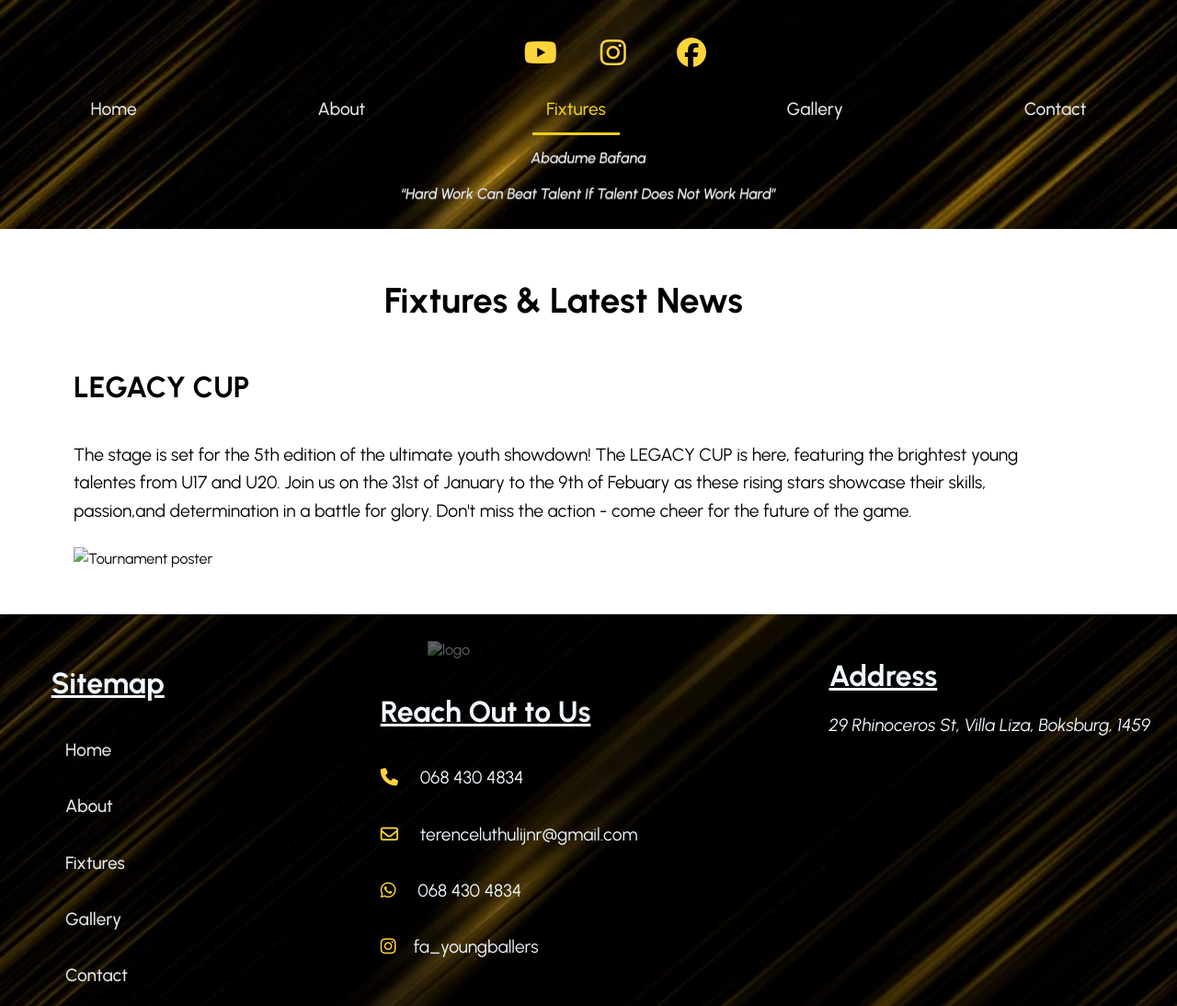
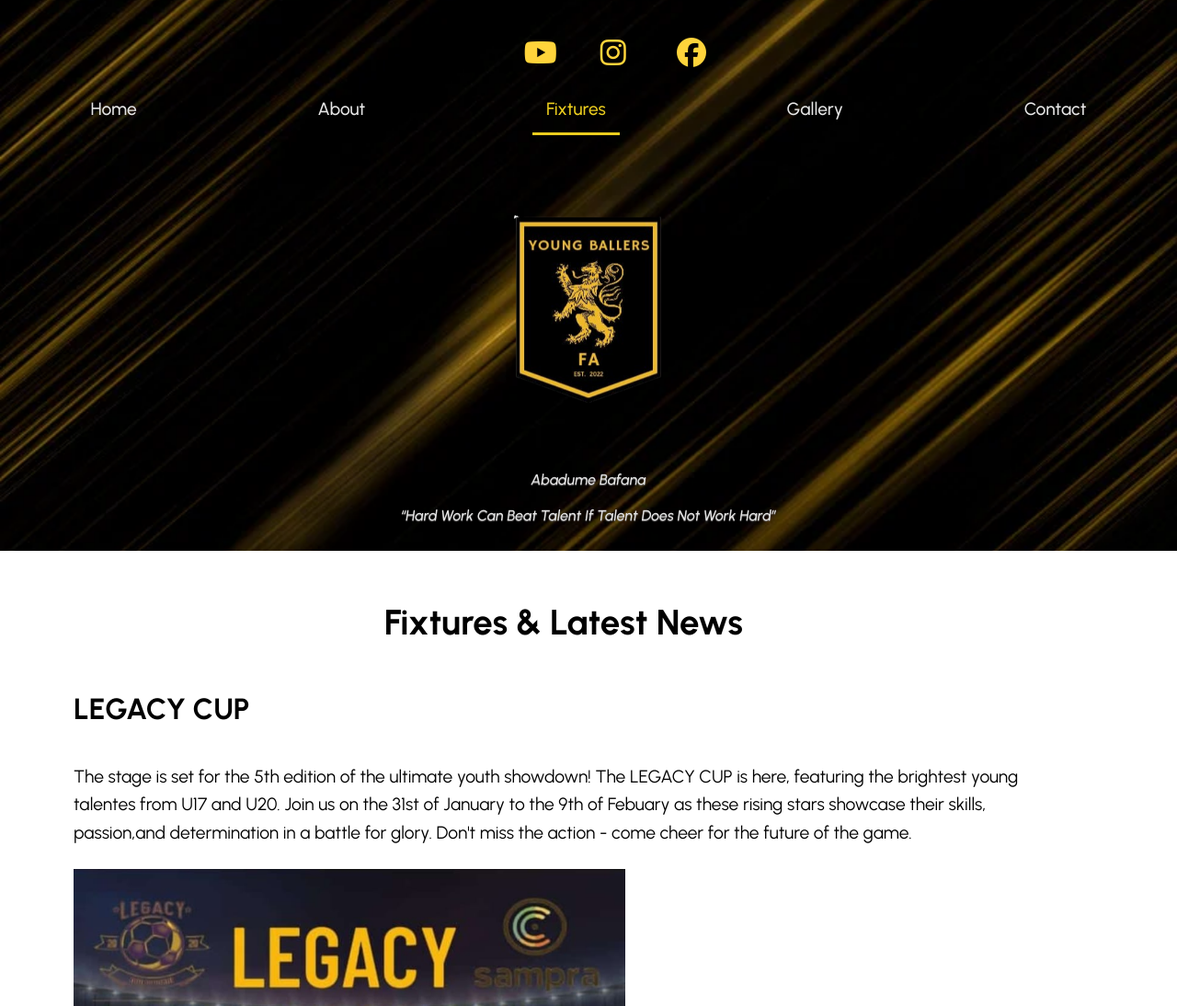
Before and after one commit to magwaz16/Young-Ballers-FA, a plain HTML site: page Fixtures.html in a window 1280 px wide. Shown: the top 1094 px of the page at 92% size. Drawn offline with Linux system fonts and the light colour scheme; files whose address does not match are found by name.

Commit message:
Update Fixtures.html

```diff
--- a/Fixtures.html
+++ b/Fixtures.html
@@ -52,7 +52,7 @@
     </aside>
 
         <figure>
-        <img src="/Imgs/YBFA-no-bg.png" alt="" class="logo slideUp">
+        <img src="YBFA-no-bg.png" alt="" class="logo slideUp">
         </figure>
         <figcaption class=" slideUp">
             <p class="saying">Abadume Bafana</p>
@@ -74,7 +74,7 @@
                     </p>
 
                     <div class="img-container">
-                        <img src="/Imgs/IMG-20250112-WA0005.jpg" alt="Tournament poster">
+                        <img src="IMG-20250112-WA0005.jpg" alt="Tournament poster">
                     </div>
 
 
@@ -88,7 +88,7 @@
 
     <div class="container">
         <footer>
-            <img src="/Imgs/YBFA-no-bg.png" alt="logo" class="logo hidden-logo">
+            <img src="YBFA-no-bg.png" alt="logo" class="logo hidden-logo">
             <div class="flex-container">
             <section class="navigation">
 
```
